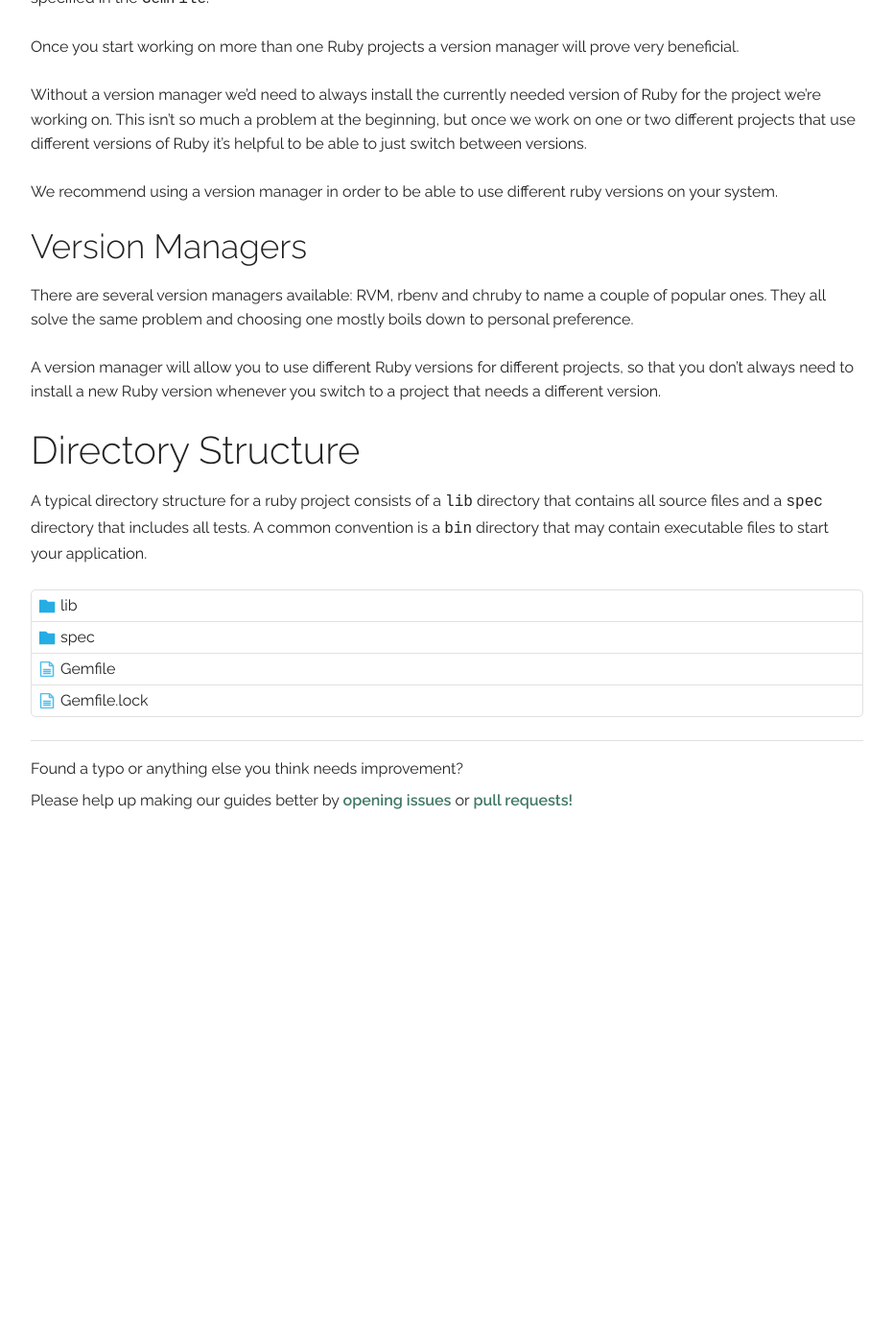
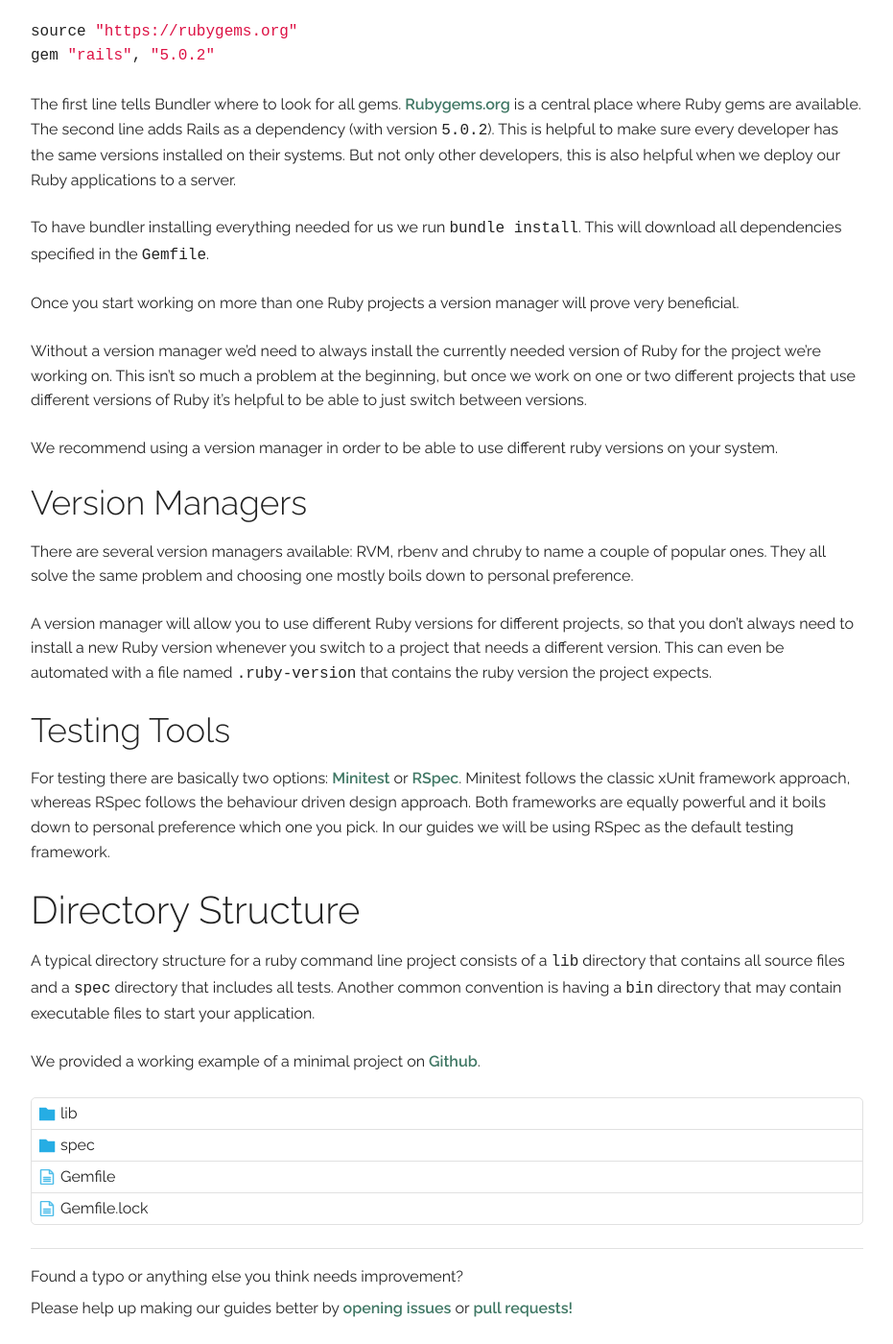
Before and after one commit to vanilla-project/vanilla-project.guide, a Jekyll site: the page built from _guides/ruby/command-line.md, in a window 1280 px wide and 1400 px high, scrolled down 825 px. Shown: the whole window at 96% size, without its empty margins (174-1105 px from the left). Built offline with Jekyll 4.4.1, drawn with Linux system fonts in a browser that asks for light colours; before the commit the page ends 1696 px from its top, so only the background shows below that; some of the changed text lies outside the part shown.

Commit message:
Improves wording

```diff
--- a/_guides/ruby/command-line.md
+++ b/_guides/ruby/command-line.md
@@ -3,10 +3,20 @@ title:  Ruby Command Line Application
 date: 2017-04-09
 ---
 
-Ruby is a powerful dynamically typed, object oriented programming language.
+Ruby is a powerful dynamically typed, object oriented programming language created by Yukihiro &ldquo;Matz&rdquo; Matsumoto in 1995.
+Its strength is in its almost english sentence reading syntax as well as its flexible and open object oriented system.
 
 
-## Tools
+## Further Material
+
+- Homepage: [ruby-lang.org](https://www.ruby-lang.org)
+- Documentation: [ruby-doc.org](http://ruby-doc.org)
+- Try Ruby in your browser: [tryruby.org](http://tryruby.org)
+- Ruby Koans: [rubykoans.com](http://rubykoans.com)
+- Learn Ruby the Hard Way: [learnrubythehardway.org](https://learnrubythehardway.org/book)
+
+
+## Topics, Tools and Terms
 
 Ruby packages are called _gems_, and the tool to install new packages (`gem`) comes with Ruby itself.
 For example we can run `gem install rails` to install Rails on our system.
@@ -14,7 +24,8 @@ For example we can run `gem install rails` to install Rails on our system.
 
 ### Dependency Management
 
-Because always having to install dependencies by hand becomes tedious and time consuming really fast, a tool called _Bundler_ is available.
+Always having to install dependencies by hand becomes tedious and time consuming really fast.
+To help with that a tool called _Bundler_ is available.
 Bundler needs to be installed as a gem: `gem install bundler`.
 This will install Bundler globally and provide the executable `bundle` for us which we're going to use later.
 
@@ -43,18 +54,30 @@ This isn't so much a problem at the beginning, but once we work on one or two di
 
 We recommend using a version manager in order to be able to use different ruby versions on your system.
 
+
 ### Version Managers
 
 There are several version managers available: RVM, rbenv and chruby to name a couple of popular ones.
 They all solve the same problem and choosing one mostly boils down to personal preference.
 
 A version manager will allow you to use different Ruby versions for different projects, so that you don't always need to install a new Ruby version whenever you switch to a project that needs a different version.
+This can even be automated with a file named `.ruby-version` that contains the ruby version the project expects.
+
+
+### Testing Tools
+
+For testing there are basically two options: [Minitest](http://docs.seattlerb.org/minitest) or [RSpec](http://rspec.info).
+Minitest follows the classic xUnit framework approach, whereas RSpec follows the behaviour driven design approach.
+Both frameworks are equally powerful and it boils down to personal preference which one you pick.
+In our guides we will be using RSpec as the default testing framework.
 
 
 ## Directory Structure
 
-A typical directory structure for a ruby project consists of a `lib` directory that contains all source files and a `spec` directory that includes all tests.
-A common convention is a `bin` directory that may contain executable files to start your application.
+A typical directory structure for a ruby command line project consists of a `lib` directory that contains all source files and a `spec` directory that includes all tests.
+Another common convention is having a `bin` directory that may contain executable files to start your application.
+
+We provided a working example of a minimal project on [Github](provide URL here).
 
 <ul class="directory-structure">
   <li class="directory">lib</li>
```
